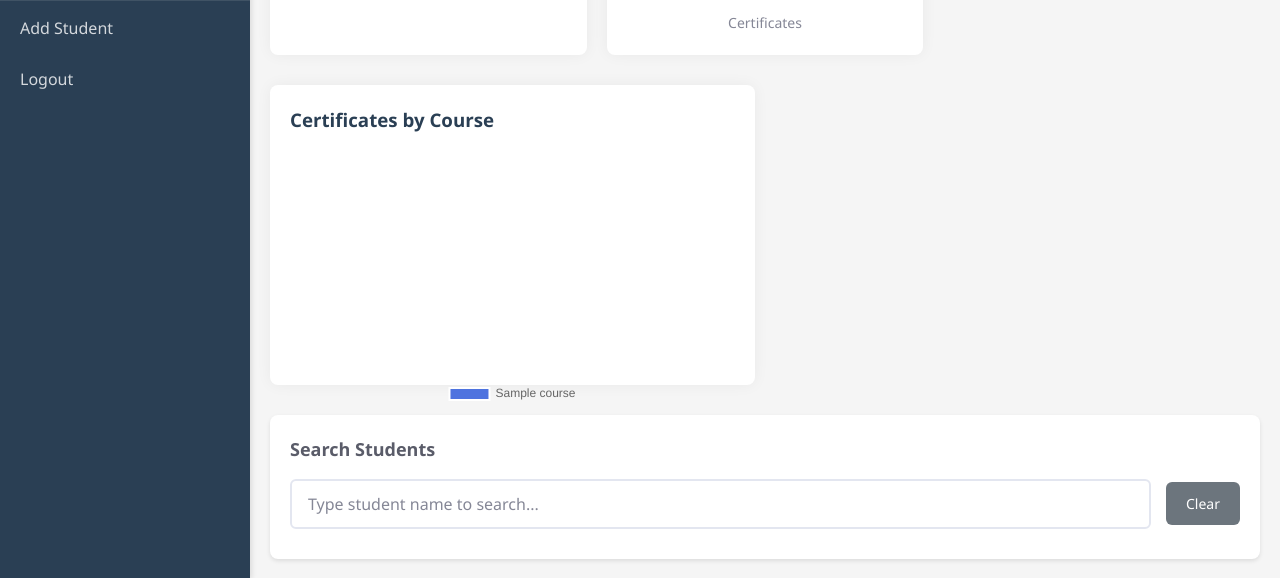
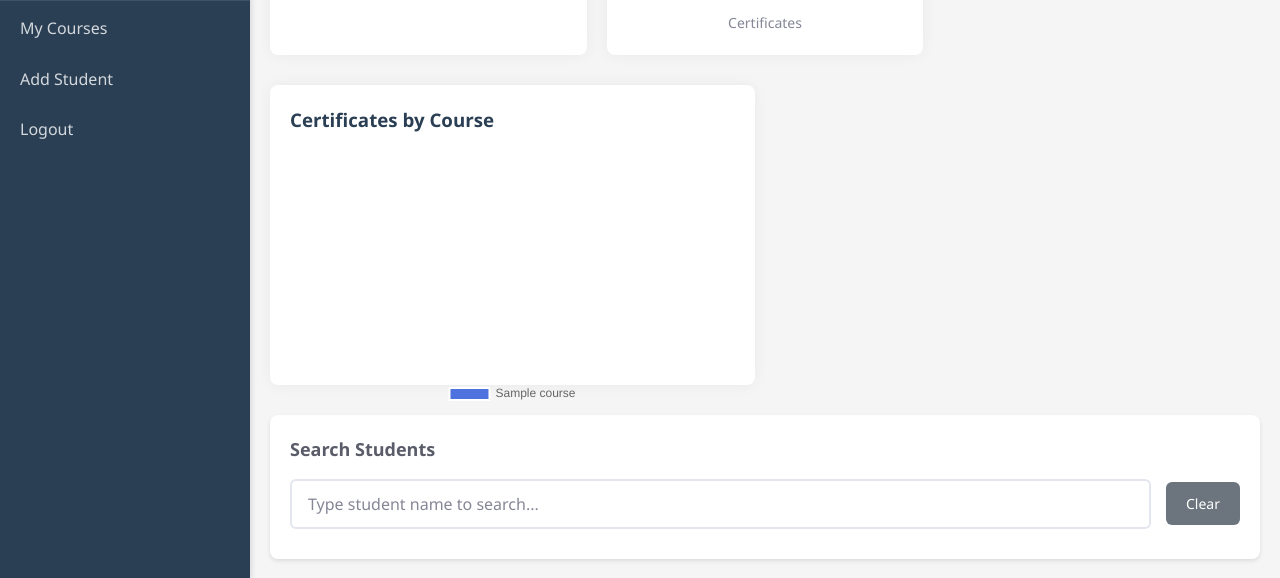
Before and after one commit to imgsh1613/CertCatalyst, a Flask app: template templates/teacher_dashboard.html in a window 1280 px wide. Shown: the part 221-799 px from the top of the page. Run offline with Flask 3, Linux system fonts and the light colour scheme; the template is opened without the code that fills it: most values are stand-ins (such as "Sample title", 1, 10 or a date in 2020).

Commit message:
Update teacher_dashboard.html

```diff
--- a/templates/teacher_dashboard.html
+++ b/templates/teacher_dashboard.html
@@ -18,6 +18,7 @@
             </div>
             <ul class="nav-links">
                 <li class="active"><a href="{{ url_for('teacher_dashboard') }}">Dashboard</a></li>
+                <li><a href="{{ url_for('teacher_courses') }}">My Courses</a></li>
                 <li><a href="{{ url_for('add_student') }}">Add Student</a></li>
                 <li><a href="{{ url_for('logout') }}">Logout</a></li>
             </ul>
@@ -26,6 +27,7 @@
         <main class="main-content">
             <header>
                 <h1>Teacher Dashboard</h1>
+                <br></br>
                 {% with messages = get_flashed_messages(with_categories=true) %}
                     {% if messages %}
                         {% for category, message in messages %}
```
